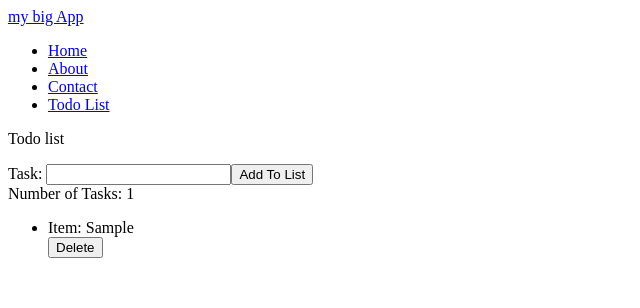
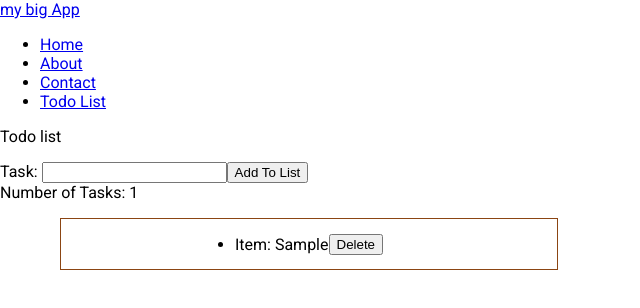
Before and after one commit to robtoy28/ng7-training, an Angular app: page /todo in a window 1280 px wide. Both pictures are taken after typing "Sample" into the empty fields and a click on the input "Add To List". Shown: the top 308 px of the page, without its empty margins (0-640 px from the left). Built offline with nearby package versions, Linux system fonts and the light colour scheme.

Commit message:
adding dnd sorting

```diff
--- a/angular.json
+++ b/angular.json
@@ -28,6 +28,7 @@
               "src/assets"
             ],
             "styles": [
+              "./node_modules/@angular/material/prebuilt-themes/indigo-pink.css",
               "src/styles.scss"
             ],
             "scripts": []
@@ -93,6 +94,7 @@
               "src/assets"
             ],
             "styles": [
+              "./node_modules/@angular/material/prebuilt-themes/indigo-pink.css",
               "src/styles.scss"
             ],
             "scripts": []
@@ -124,6 +126,7 @@
           }
         }
       }
-    }},
+    }
+  },
   "defaultProject": "ng7-training"
 }
--- a/package.json
+++ b/package.json
@@ -12,13 +12,16 @@
   "private": true,
   "dependencies": {
     "@angular/animations": "~8.2.0",
+    "@angular/cdk": "^8.1.3",
     "@angular/common": "~8.2.0",
     "@angular/compiler": "~8.2.0",
     "@angular/core": "~8.2.0",
     "@angular/forms": "~8.2.0",
+    "@angular/material": "^8.1.3",
     "@angular/platform-browser": "~8.2.0",
     "@angular/platform-browser-dynamic": "~8.2.0",
     "@angular/router": "~8.2.0",
+    "hammerjs": "^2.0.8",
     "rxjs": "~6.4.0",
     "tslib": "^1.10.0",
     "zone.js": "~0.9.1"
--- a/src/app/app.module.ts
+++ b/src/app/app.module.ts
@@ -10,6 +10,8 @@ import { AboutComponent } from './about/about.component';
 import { ContactComponent } from './contact/contact.component';
 import { HomeComponent } from './home/home.component';
 import { TodoComponent } from './todo/todo.component';
+import { BrowserAnimationsModule } from '@angular/platform-browser/animations';
+import { DragDropModule } from '@angular/cdk/drag-drop';
 
 @NgModule({
   declarations: [
@@ -24,7 +26,9 @@ import { TodoComponent } from './todo/todo.component';
     BrowserModule,
     AppRoutingModule,
     HttpClientModule,
-    ReactiveFormsModule
+    ReactiveFormsModule,
+    BrowserAnimationsModule,
+    DragDropModule
   ],
   providers: [],
   bootstrap: [AppComponent]
--- a/src/app/todo/todo.component.html
+++ b/src/app/todo/todo.component.html
@@ -12,11 +12,13 @@
 </form>
 
 Number of Tasks: {{tasklist.length}}
-<div *ngIf="tasklist.length > 0">
-  <ul>
-    <div *ngFor="let item of tasklist index as i">
-      <li>Item: {{item}}</li> <button (click)="delete(i)">Delete</button>
 
-    </div>
-  </ul>
+<div cdkDropList (cdkDropListDropped)="drop($event)">
+  <div *ngIf="tasklist.length > 0">
+    <ul>
+      <div *ngFor="let item of tasklist index as i" class="pop" cdkDrag>
+        <li>Item: {{item}}</li> <button (click)="delete(i)">Delete</button>
+      </div>
+    </ul>
+  </div>
 </div>
--- a/src/app/todo/todo.component.scss
+++ b/src/app/todo/todo.component.scss
@@ -1,3 +1,13 @@
 .error {
   color:red;
 }
+
+.pop {
+    height: 50px;
+    width: 40%;
+    margin-left: 20px;
+    border: 1px solid saddlebrown;
+    display: flex;
+    justify-content: center;
+    align-items: center;
+}
--- a/src/app/todo/todo.component.ts
+++ b/src/app/todo/todo.component.ts
@@ -1,5 +1,6 @@
 import { Component, OnInit } from '@angular/core';
 import { FormBuilder, FormGroup, Validators } from '@angular/forms';
+import { CdkDragDrop, moveItemInArray } from '@angular/cdk/drag-drop';
 
 @Component({
   selector: 'app-todo',
@@ -11,6 +12,16 @@ export class TodoComponent implements OnInit {
   tasklist = [];
   taskForm: FormGroup;
   submitted = false;
+  movies = [
+    'Episode I - The Phantom Menace',
+    'Episode II - Attack of the Clones',
+    'Episode III - Revenge of the Sith',
+    'Episode IV - A New Hope',
+    'Episode V - The Empire Strikes Back',
+    'Episode VI - Return of the Jedi',
+    'Episode VII - The Force Awakens',
+    'Episode VIII - The Last Jedi'
+  ];
 
   constructor(private formBuilder: FormBuilder) {
     this.taskForm = this.formBuilder.group({
@@ -39,4 +50,7 @@ export class TodoComponent implements OnInit {
     this.tasklist.splice(indexToBeDeleted,1);
   }
 
+  drop(event: CdkDragDrop<string[]>) {
+    moveItemInArray(this.tasklist, event.previousIndex, event.currentIndex);
+  }
 }
--- a/src/index.html
+++ b/src/index.html
@@ -7,6 +7,8 @@
 
   <meta name="viewport" content="width=device-width, initial-scale=1">
   <link rel="icon" type="image/x-icon" href="favicon.ico">
+  <link href="https://fonts.googleapis.com/css?family=Roboto:300,400,500&display=swap" rel="stylesheet">
+  <link href="https://fonts.googleapis.com/icon?family=Material+Icons" rel="stylesheet">
 </head>
 <body>
   <app-root></app-root>
--- a/src/main.ts
+++ b/src/main.ts
@@ -1,3 +1,4 @@
+import 'hammerjs';
 import { enableProdMode } from '@angular/core';
 import { platformBrowserDynamic } from '@angular/platform-browser-dynamic';
 
--- a/src/styles.scss
+++ b/src/styles.scss
@@ -1 +1,4 @@
 /* You can add global styles to this file, and also import other style files */
+
+html, body { height: 100%; }
+body { margin: 0; font-family: Roboto, "Helvetica Neue", sans-serif; }
```
Also changed, not shown: 1 other file (tests, documents, lock files or other folders).
